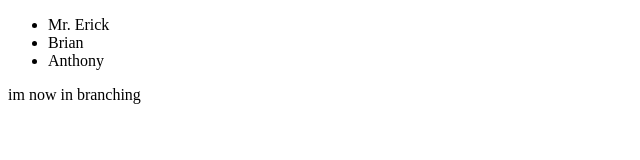
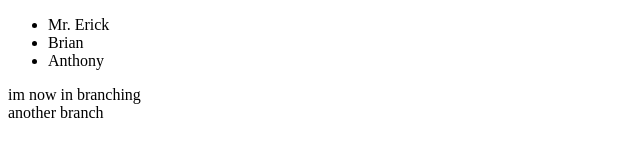
Before and after one commit to cantagoerick/newGitproject, a plain HTML site: page index.html in a window 1280 px wide. Shown: the whole page, without its empty margins (0-640 px from the left). Drawn offline with Linux system fonts and the light colour scheme.

Commit message:
edit branching in feature1

```diff
--- a/index.html
+++ b/index.html
@@ -17,6 +17,9 @@
 		<module-two>
 		<div>im now in branching</div>
 		</module-two>
+		<module-three>
+			<div>another branch</div>
+		</module-three>
 
 	</body>
 </html>
```
